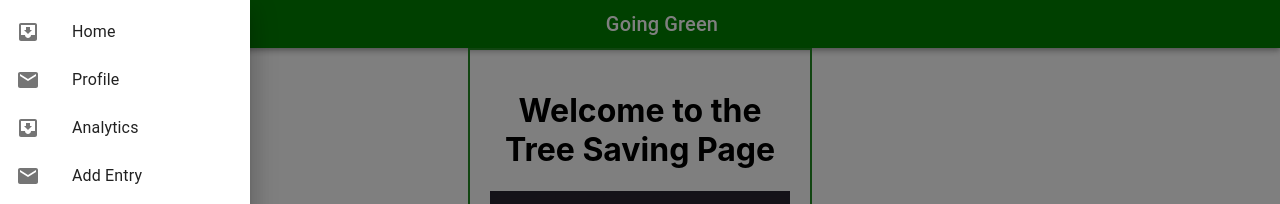
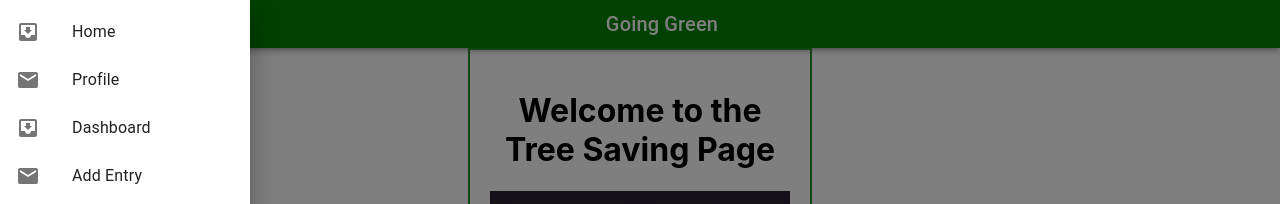
Before and after one commit to chloeimb/GROUP6, a React (Create React App) app in the folder green-app/: page /home in a window 1280 px wide. Both pictures are taken after a click on the button "menu". Shown: the top 204 px of the page. Built offline with nearby package versions, Linux system fonts and the light colour scheme.

Commit message:
added dashboard

```diff
--- a/green-app/src/App.tsx
+++ b/green-app/src/App.tsx
@@ -8,8 +8,8 @@ import {
 import Home from './Home';
 import SignInSide from './SignInSide';
 import Profile from './Profile';
-import Analytics from './Analytics';
 import AddEntry from './AddEntry';
+import Dashboard from './Dashboard';
 
 const App: React.FC = () => (
   <Router>
@@ -17,7 +17,7 @@ const App: React.FC = () => (
       <Route path="/sign-in-side" exact component={SignInSide} />
       <Route path="/home" exact component={Home} />
       <Route path="/profile" exact component={Profile} />
-      <Route path="/analytics" exact component={Analytics} />
+      <Route path="/dashboard" exact component={Dashboard} />
       <Route path="/add-entry" exact component={AddEntry} />
       <Redirect from="/" to="/sign-in-side" />
     </Switch>
--- a/green-app/src/Navigation/sidebar.js
+++ b/green-app/src/Navigation/sidebar.js
@@ -38,12 +38,12 @@ export default function TemporaryDrawer({ state, setState, toggleDrawer }) {
           </ListItemButton>
         </ListItem>
 
-        <ListItem key="Analytics" disablePadding>
-          <ListItemButton href='/analytics'>
+        <ListItem key="Dashboard" disablePadding>
+          <ListItemButton href='/dashboard'>
             <ListItemIcon>
               <InboxIcon />
             </ListItemIcon>
-            <ListItemText primary="Analytics" />
+            <ListItemText primary="Dashboard" />
           </ListItemButton>
         </ListItem>
 
```
